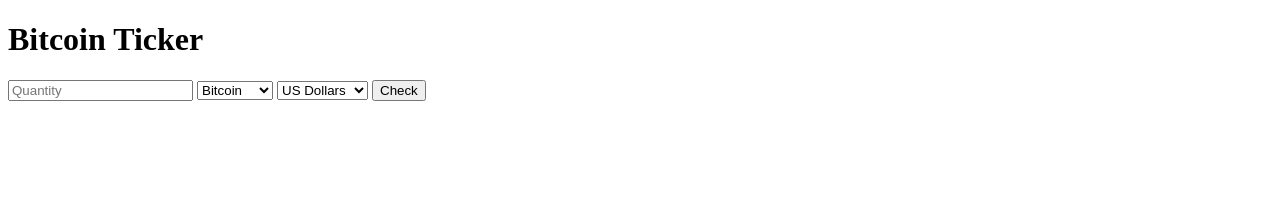
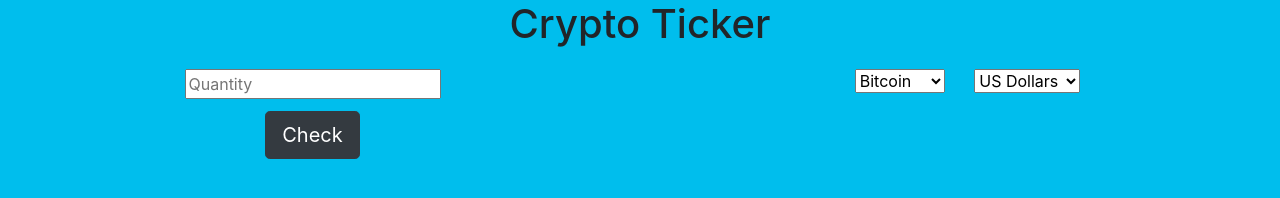
Before and after one commit to achintalapati/Bitcoin-Ticker, a website: page index.html in a window 1280 px wide. Drawn offline with nearby package versions, Linux system fonts and the light colour scheme.

Commit message:
Add basic styles along with Bootstrap

```diff
--- a/index.html
+++ b/index.html
@@ -1,27 +1,46 @@
 <!DOCTYPE html>
 <html lang="en" dir="ltr">
+
 <head>
   <meta charset="utf-8">
   <title>Bitcoin Ticker</title>
+
+  <!-- CSS Stylesheets -->
+  <link rel="stylesheet" href="https://stackpath.bootstrapcdn.com/bootstrap/4.4.1/css/bootstrap.min.css" integrity="sha384-Vkoo8x4CGsO3+Hhxv8T/Q5PaXtkKtu6ug5TOeNV6gBiFeWPGFN9MuhOf23Q9Ifjh" crossorigin="anonymous">
+  <link rel="stylesheet" href="styles.css">
+
+  <!-- Bootstrap scripts -->
+  <script src="https://code.jquery.com/jquery-3.4.1.slim.min.js" integrity="sha384-J6qa4849blE2+poT4WnyKhv5vZF5SrPo0iEjwBvKU7imGFAV0wwj1yYfoRSJoZ+n" crossorigin="anonymous"></script>
+  <script src="https://cdn.jsdelivr.net/npm/popper.js@1.16.0/dist/umd/popper.min.js" integrity="sha384-Q6E9RHvbIyZFJoft+2mJbHaEWldlvI9IOYy5n3zV9zzTtmI3UksdQRVvoxMfooAo" crossorigin="anonymous"></script>
+  <script src="https://stackpath.bootstrapcdn.com/bootstrap/4.4.1/js/bootstrap.min.js" integrity="sha384-wfSDF2E50Y2D1uUdj0O3uMBJnjuUD4Ih7YwaYd1iqfktj0Uod8GCExl3Og8ifwB6" crossorigin="anonymous"></script>
 </head>
+
 <body>
-    <h1>Bitcoin Ticker</h1>
+  <h1 class="title">Crypto Ticker</h1>
   <form action="/" method="post">
-<input type="text" name="amount" placeholder="Quantity">
-      <select name="crypto">
+    <div class="row">
+      <div class="col-lg-6">
+        <input class="quantity" type="text" name="amount" placeholder="Quantity">
+      </div>
+      <div class="col-lg-6">
+        <select class="selector" name="crypto">
           <option value="BTC">Bitcoin</option>
           <option value="ETH">Etherium</option>
           <option value="LTC">Litecoin</option>
         </select>
 
-      <select name="fiat">
+        <select class="selector" name="fiat">
           <option value="USD">US Dollars</option>
           <option value="GBP">GB Pounds</option>
           <option value="EUR">EU Euros</option>
         </select>
-
-      <button type="submit" name="button">Check</button>
+      </div>
+      <div class="col-lg-6">
+        <button class="btn btn-dark btn-lg" type="submit" name="button">Check</button>
+      </div>
+    </div>
   </form>
 
 </body>
+
 </html>
--- a/index.js
+++ b/index.js
@@ -9,6 +9,10 @@
 app.get("/", function(req, res) {
   res.sendFile(__dirname + "/index.html");
 })
+
+app.get("/styles.css", function(req, res) {
+  res.sendFile(__dirname + "/styles.css");
+});
 
 
 
--- /dev/null
+++ b/styles.css
@@ -0,0 +1,19 @@
+body {
+  background-color: #00beed;
+}
+
+form {
+  text-align: center;
+}
+
+.title {
+  text-align: center;
+}
+
+.quantity {
+  margin: 2% 5%;
+}
+
+.selector {
+  margin: 2% 2%;
+}
```
Lines whose indentation alone changed are shown as unchanged.
